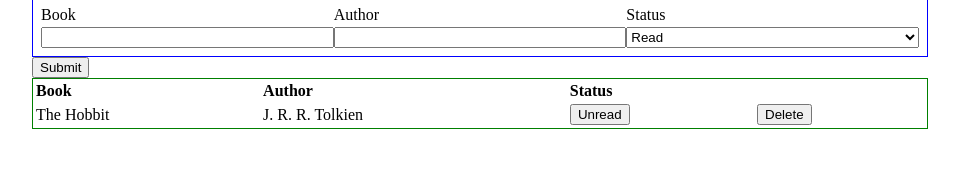
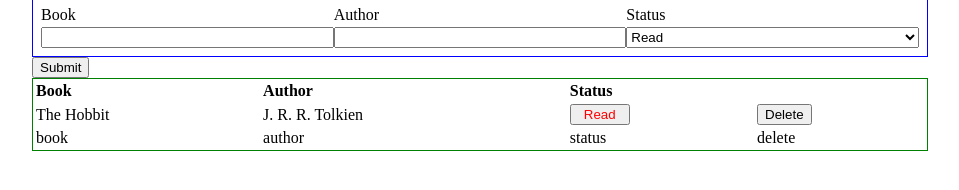
Before and after one commit to hyradar/Library, a plain HTML site: page index.html in a window 1280 px wide. Both pictures are taken after a click on the button "Read". Shown: the part 78-268 px from the top of the page, without its empty margins (160-1119 px from the left). Drawn offline with Linux system fonts and the light colour scheme.

Commit message:
created proof of concept for adding new row to table

```diff
--- a/index.html
+++ b/index.html
@@ -45,7 +45,7 @@
                 <th>Status</th>
                 <th></th>
             </tr>
-            <tr>
+            <tr class="hobbit">
                 <td>The Hobbit</td>
                 <td>J. R. R. Tolkien</td>
                 <td><button class="readbutton">Read</button></td>
--- a/javascript.js
+++ b/javascript.js
@@ -1,23 +1,93 @@
 let myLibrary = [];
 
-let readbutton = document.querySelector('.readbutton');
-readbutton.addEventListener("click", changeRead);
+let theHobbit = Object.create(Book.prototype);
+theHobbit.name = 'The Hobbit';
+theHobbit.author = 'J.R.R. Tolkien';
+theHobbit.status = 'Read';
 
-function Book() {
-    //the constructor
+function Book(name, author, status) {
+    this.name = name;
+    this.author = author;
+    this.status = status;
 }
 
-function addBookToLibrary() {
+Book.prototype.addBookToLibrary = function() {
     //do stuff here
 }
 
-function changeRead (){
+Book.prototype.changeStatus = function() {
+
+}
+
+let readbutton = document.querySelector('.readbutton');
+readbutton.addEventListener("click", createRow);
+
+// Book.prototype.createRow = function() {
+//     let myTable = document.querySelector('.bookshelf');
+//     let row = myTable.appendChild(tr);
+//     row.createElement(td);
+//     row.createElement(td);
+//     row.createElement(td);
+//     row.createElement(td);
+//     readbutton.style.color = 'red';
+// }
+
+function createRow() {
+
+    // Access to Button
     let btn = document.querySelector('.readbutton');
+    btn.style.color = 'red';
 
-    if (btn.innerHTML === 'Read') {
-        btn.innerHTML = 'Unread';
-    }
-    else {
-        btn.innerHTML = 'Read';
-    }
+    // Get Table and Define Elements
+    let myTable = document.querySelector('.bookshelf');
+    const rowNode = document.createElement("tr");
+
+    const bookData = document.createElement("td");
+    const authorData = document.createElement("td");
+    const statusData = document.createElement("td");
+    const deleteData = document.createElement("td");
+
+    // Add Row
+    const newRow = myTable.appendChild(rowNode);
+    newRow.className = 'newrow';
+
+    let x = document.querySelector('.newrow');
+    x.append(bookData, authorData, statusData, deleteData);
+    bookData.innerHTML = "book";
+    authorData.innerHTML = "author";
+    statusData.innerHTML = "status";
+    deleteData.innerHTML = "delete";
+
+    // Add Data
+    // let nameData = x.appendChild(dataNode);
+    // let authorData = x.appendChild(dataNode);
+    // let statusData = x.appendChild(dataNode);
+    // let deleteData = x.appendChild(dataNode);
+
+    // nameData.className = "newBook";
+    // nameData.innerHTML = 'The Hobbit';
+
+    // authorData.className = "author";
+    // authorData.innerHTML = 'J.R.R. Tolkien';
+
+    // statusData.className = "status";
+    // statusData.innerHTML = 'Read';
+
+    // deleteData.className = "delete";
+    // deleteData.innerHTML = 'Delete';
+
 }
+
+
+
+
+// function changeStatus() {
+//     let btn = document.querySelector('.readbutton');
+
+//     if (btn.innerHTML === 'Read') {
+//         btn.innerHTML = 'Unread';
+//     }
+//     else {
+//         btn.innerHTML = 'Read';
+//     }
+// }
```
